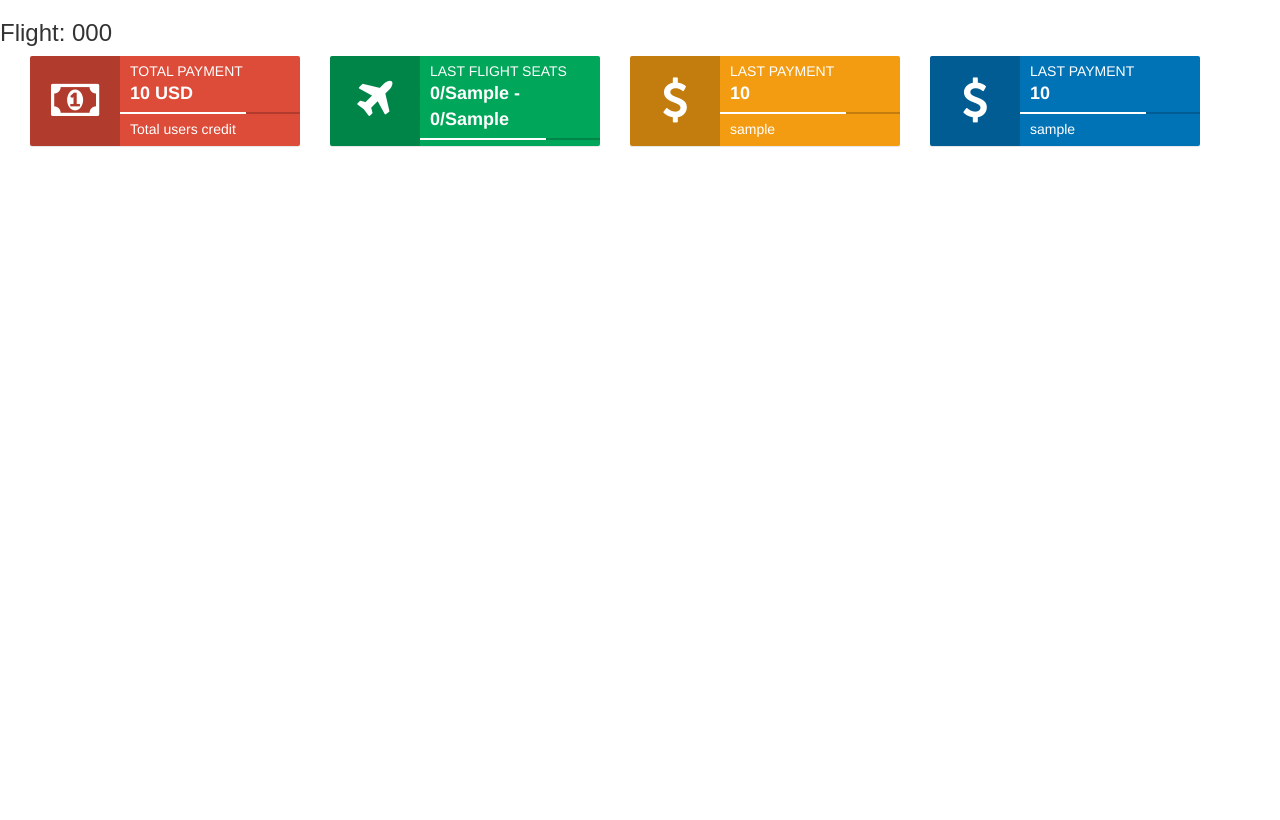
After one commit to tarreq/GoTravel, a PHP site: page /currentflight/flightreports.php in a window 1280 px wide. The commit adds this page. Run offline with PHP 8.4, Linux system fonts and the light colour scheme; tables that the repository leaves empty or names only in its code hold one stand-in row (values such as "Sample post"); some libraries are stand-ins or nearby versions.

Commit message:
Sep 20 koshary

```diff
--- /dev/null
+++ b/currentflight/flightreports.php
@@ -0,0 +1,130 @@
+<!DOCTYPE html>
+<html>
+<head>
+	<meta charset="UTF-8">
+	<title>Flight reports</title>
+	<link href="https://fonts.googleapis.com/css?family=Roboto:400,700&subset=latin,cyrillic-ext" rel="stylesheet" type="text/css">
+        <link href="https://fonts.googleapis.com/icon?family=Material+Icons" rel="stylesheet" type="text/css">
+        <link rel="stylesheet" type="text/css" href="../css/all-themes.css">
+        <link rel="stylesheet" type="text/css" href="../css/custom_style.css">
+        <link rel="stylesheet" type="text/css" href="../css/waves.css">
+        <link rel="stylesheet" type="text/css" href="../css/animate.css">
+        <link rel="stylesheet" type="text/css" href="../css/bootstrapc.css">
+
+
+        <link rel="shortcut icon" href="../favicon.ico" type="image/x-icon"/>
+        <link rel="stylesheet" href="https://maxcdn.bootstrapcdn.com/bootstrap/3.3.7/css/bootstrap.min.css" integrity="sha384-BVYiiSIFeK1dGmJRAkycuHAHRg32OmUcww7on3RYdg4Va+PmSTsz/K68vbdEjh4u" crossorigin="anonymous">
+        <!-- Optional theme -->
+        <link rel="stylesheet" href="https://maxcdn.bootstrapcdn.com/bootstrap/3.3.7/css/bootstrap-theme.min.css" integrity="sha384-rHyoN1iRsVXV4nD0JutlnGaslCJuC7uwjduW9SVrLvRYooPp2bWYgmgJQIXwl/Sp" crossorigin="anonymous">
+        <link rel="stylesheet" type="text/css" href="../../../themes/material/easyui.css">
+	    <link rel="stylesheet" type="text/css" href="../../../themes/icon.css">
+        <link rel="stylesheet" type="text/css" href="../../../themes/color.css">
+	    <link rel="stylesheet" type="text/css" href="../../demo.css">
+
+        <link rel="stylesheet" href="//code.jquery.com/ui/1.12.1/themes/base/jquery-ui.css">
+        <link rel="stylesheet" type="text/css" href="../LTE/AdminLTE.min.css">
+        <link rel="stylesheet" type="text/css" href="../font-awesome/css/font-awesome.min.css">
+        <script src="../LTE/adminlte.min.js"></script>
+
+        <script src="https://code.jquery.com/jquery-1.12.4.js"></script>
+        <script src="https://code.jquery.com/ui/1.12.1/jquery-ui.js"></script>
+
+
+<!--	<script type="text/javascript" src="../../jquery.min.js"></script>-->
+	<script type="text/javascript" src="../../../jquery.easyui.min.js"></script>
+        <script type="text/javascript" src="../helperq.js"></script>
+        <!-- Latest compiled and minified JavaScript -->
+        <script src="https://maxcdn.bootstrapcdn.com/bootstrap/3.3.7/js/bootstrap.min.js" integrity="sha384-Tc5IQib027qvyjSMfHjOMaLkfuWVxZxUPnCJA7l2mCWNIpG9mGCD8wGNIcPD7Txa" crossorigin="anonymous"></script>
+
+</head>
+<body>
+	<?php
+        require_once('../helper.php');
+        ?>
+        <h3>Flight: <?php echo getCurrentFlightCode(); ?> </h3>
+
+
+        <table id="dashtable" >
+                                        <tr>
+                                            <td width="300px" style="padding-left: 30px;">
+                                                <div class="info-box bg-red">
+                                                    <span class="info-box-icon"><i class="fa fa-money"></i></span>
+                                                    <div class="info-box-content">
+                                                        <span class="info-box-text">Total Payment</span>
+                                                        <span class="info-box-number"> <?php echo getCurrentFlightTotalPayment()." USD"; ?></span>
+                                                        <!-- The progress section is optional -->
+                                                        <div class="progress">
+                                                            <div class="progress-bar" style="width: 70%"></div>
+                                                        </div>
+                                                        <span class="progress-description">
+                                                            Total users credit
+                                                        </span>
+                                                    </div>
+                                                    <!-- /.info-box-content -->
+                                                </div>
+                                            </td>
+                                            <td width="300px" style="padding-left: 30px;">
+                                                <div class="info-box bg-green">
+                                                    <span class="info-box-icon"><i class="fa fa-plane"></i></span>
+                                                    <div class="info-box-content">
+                                                        <span class="info-box-text">Last Flight Seats</span>
+                                                        <span class="info-box-number"><?php echo getLastFlightSeats()['remainingsecond']."/".getLastFlightSeats()['secondclassseats']." - ".getLastFlightSeats()['remainingfirst']."/".getLastFlightSeats()['firstclassseats']; ?></span>
+                                                        <!-- The progress section is optional -->
+                                                        <div class="progress">
+                                                            <div class="progress-bar" style="width: 70%"></div>
+                                                        </div>
+                                                        <span class="progress-description">
+                                                            <?php echo getLastFlightSeats()['flightcode']; ?>
+                                                        </span>
+                                                    </div>
+                                                    <!-- /.info-box-content -->
+                                                </div>
+                                            </td>
+                                            <td width="300px" style="padding-left: 30px;">
+                                                <div class="info-box bg-yellow">
+                                                    <span class="info-box-icon"><i class="fa fa-usd"></i></span>
+                                                    <div class="info-box-content">
+                                                        <span class="info-box-text">Last Payment</span>
+                                                        <span class="info-box-number"><?php echo getLastPayment()['paymentusdamount']; ?></span>
+                                                        <!-- The progress section is optional -->
+                                                        <div class="progress">
+                                                            <div class="progress-bar" style="width: 70%"></div>
+                                                        </div>
+                                                        <span class="progress-description">
+                                                            <?php echo getLastPayment()['username']; ?>
+                                                        </span>
+                                                    </div>
+                                                    <!-- /.info-box-content -->
+                                                </div>
+                                            </td>
+                                            <td width="300px" style="padding-left: 30px;">
+                                                <div class="info-box bg-blue">
+                                                    <span class="info-box-icon"><i class="fa fa-usd"></i></span>
+                                                    <div class="info-box-content">
+                                                        <span class="info-box-text">Last Payment</span>
+                                                        <span class="info-box-number"><?php echo getLastPayment()['paymentusdamount']; ?></span>
+                                                        <!-- The progress section is optional -->
+                                                        <div class="progress">
+                                                            <div class="progress-bar" style="width: 70%"></div>
+                                                        </div>
+                                                        <span class="progress-description">
+                                                            <?php echo getLastPayment()['username']; ?>
+                                                        </span>
+                                                    </div>
+                                                    <!-- /.info-box-content -->
+                                                </div>
+                                            </td>
+                                        </tr>
+        </table>
+
+
+
+	<script type="text/javascript">
+
+
+</script>
+	<style type="text/css">
+
+	</style>
+</body>
+</html>
--- a/helper.php
+++ b/helper.php
@@ -44,7 +44,7 @@ function convertCurrency($amount, $from, $to){
     $url  = "https://www.google.com/finance/converter?a=$amount&from=$from&to=$to";
     $data = file_get_contents($url);
     preg_match("/<span class=bld>(.*)<\/span>/",$data, $converted);
-    $converted = preg_replace("/[^0-9.]/", "", $converted[1]);
+    //$converted = preg_replace("/[^0-9.]/", "", $converted[1]);
     return round($converted, 3);
 }
 
@@ -61,6 +61,14 @@ function getLastPayment(){
 inner join members b on a.agentid = b.id
 order by paymentid desc limit 1");
     return $lastPayment;
+
+}
+
+//get last flight total payment
+function getCurrentFlightTotalPayment(){
+
+    $currentFlightTotalPayment = DB::queryOneField('totalpayment',"SELECT SUM(totalfare) as totalpayment FROM godb4.booking where flightid=". getCurrentFlightId());
+    return $currentFlightTotalPayment;
 
 }
 
```
Also changed, not shown: adminx.php (+5 -10 lines), currentflight/flightpassengers.php (+6 -6 lines), currentflight/flightpayment.php (+4 -59 lines), currentflight/get_current_payment.php (+7 -52 lines), currentflight/query_multiple_parameters_processing.php (added, +94 -0 lines).
